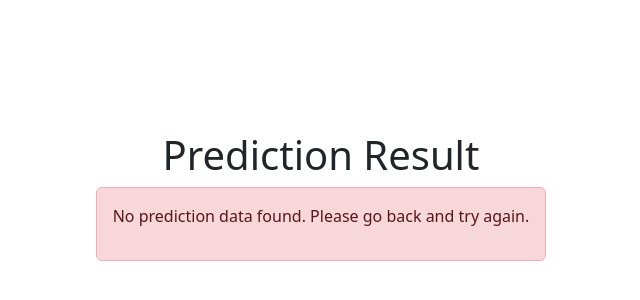
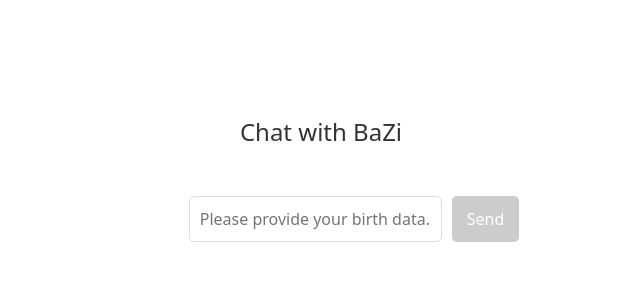
Before and after one commit to s92jca126/Fortune-Teller, a React (Vite) app in the folder client/: page /result in a window 1280 px wide. Shown: the part 220-520 px from the top of the page, without its empty margins (319-959 px from the left). Built offline with nearby package versions, Linux system fonts and the light colour scheme.

Commit message:
Create Conversion Display Component and styling

```diff
--- a/client/src/components/InputForm.jsx
+++ b/client/src/components/InputForm.jsx
@@ -23,8 +23,7 @@ function InputForm() {
     setLoading(true);
 
     // Extract fields from formData
-    const { dateOfBirth, timeOfBirth, placeOfBirth, gender, question } =
-      formData;
+    const { dateOfBirth, timeOfBirth, placeOfBirth, gender, question } = formData;
     console.log("formData:", formData);
 
     // Format the date and create the string
@@ -39,6 +38,9 @@ function InputForm() {
     const birthDataStr = `A ${gender} born on ${formattedDateTime}, in ${placeOfBirth}`;
 
     try {
+      // Save birthDataStr to localStorage for later use
+      localStorage.setItem("birthData", birthDataStr);
+
       // Send form data to backend
       const response = await axios.post("http://127.0.0.1:8080/submit", {
         birth_data: birthDataStr,
@@ -54,6 +56,7 @@ function InputForm() {
       setLoading(false);
     }
   };
+
 
   return (
     <>
--- /dev/null
+++ b/client/src/components/PredictionResult.css
@@ -0,0 +1,86 @@
+.chat-container {
+    display: flex;
+    flex-direction: column;
+    max-width: 80%;
+    margin: 20px auto;
+  }
+
+  .chat-header {
+    font-size: 1.5rem;
+    text-align: center;
+    margin-bottom: 20px;
+    color: #333;
+  }
+
+  .messages {
+    display: flex;
+    flex-direction: column;
+    gap: 10px;
+    max-height: 400px;
+    overflow-y: auto;
+    padding-bottom: 10px;
+  }
+
+  .message {
+    padding: 10px 15px;
+    border-radius: 20px;
+    max-width: 75%;
+    font-size: 1rem;
+    line-height: 1.5;
+    word-wrap: break-word;
+  }
+
+  .message.user {
+    background-color: #a3a3a3; /* Slightly lighter dark grey */
+    color: #fff; /* White text for contrast */
+    align-self: flex-end;
+    border-radius: 20px;
+    padding: 10px 15px;
+    max-width: 75%;
+    font-size: 1rem;
+    line-height: 1.5;
+    word-wrap: break-word;
+}
+
+.message.bot {
+    background-color: #ebebeb; /* Slightly lighter light grey */
+    color: #333; /* Darker text for readability */
+    align-self: flex-start;
+    border-radius: 20px;
+    padding: 10px 15px;
+    max-width: 75%;
+    font-size: 1rem;
+    line-height: 1.5;
+    word-wrap: break-word;
+}
+
+
+
+  .chat-form {
+    display: flex;
+    gap: 10px;
+    margin-top: 20px;
+  }
+
+  .chat-form input {
+    flex: 1;
+    padding: 10px;
+    border: 1px solid #ddd;
+    border-radius: 5px;
+    font-size: 1rem;
+  }
+
+  .chat-form button {
+    padding: 10px 15px;
+    border: none;
+    border-radius: 5px;
+    background-color: #007bff;
+    color: #fff;
+    cursor: pointer;
+    font-size: 1rem;
+  }
+
+  .chat-form button:disabled {
+    background-color: #ccc;
+    cursor: not-allowed;
+  }
--- a/client/src/components/PredictionResult.jsx
+++ b/client/src/components/PredictionResult.jsx
@@ -1,27 +1,131 @@
-import React from "react";
+import React, { useState, useEffect } from "react";
 import { useLocation } from "react-router-dom";
 import ReactMarkdown from "react-markdown";
 import rehypeHighlight from "rehype-highlight";
+import axios from "axios";
+import "./PredictionResult.css";
 
 function PredictionResult() {
   const location = useLocation();
-  const { prediction } = location.state || {};
+  const { prediction, birthDataStr } = location.state || {};
+
+  const [messages, setMessages] = useState(
+    prediction ? [{ text: prediction, sender: "bot" }] : []
+  );
+  const [inputText, setInputText] = useState("");
+  const [isLoading, setIsLoading] = useState(false);
+  const [localBirthData, setLocalBirthData] = useState(
+    birthDataStr || localStorage.getItem("birthData")
+  );
+
+  useEffect(() => {
+    if (!localBirthData) {
+      setMessages((prevMessages) => [
+        ...prevMessages,
+        { text: "Birth data is missing. Please provide your birth information.", sender: "bot" },
+      ]);
+    }
+  }, [localBirthData]);
+
+  // Load chat history from localStorage
+  useEffect(() => {
+    const storedMessages = localStorage.getItem("chatMessages");
+    if (storedMessages) {
+      setMessages(JSON.parse(storedMessages));
+    }
+  }, []);
+
+  // Save chat history to localStorage
+  useEffect(() => {
+    localStorage.setItem("chatMessages", JSON.stringify(messages));
+  }, [messages]);
+
+  const handleInputChange = (e) => {
+    setInputText(e.target.value);
+  };
+
+  const handleSendMessage = async (e) => {
+    e.preventDefault();
+    if (!inputText.trim()) return;
+
+    // Add user's message to chat
+    setMessages((prevMessages) => [
+      ...prevMessages,
+      { text: inputText, sender: "user" },
+    ]);
+    setInputText("");
+    setIsLoading(true);
+
+    try {
+      // Send the user's message to the backend
+      const response = await axios.post("http://127.0.0.1:8080/submit", {
+        birth_data: localBirthData,
+        question: inputText,
+      });
+
+      // Add bot's response to chat
+      const botResponse = response.data.prediction;
+      setMessages((prevMessages) => [
+        ...prevMessages,
+        { text: botResponse, sender: "bot" },
+      ]);
+    } catch (error) {
+      console.error("Failed to get a response:", error);
+      setMessages((prevMessages) => [
+        ...prevMessages,
+        { text: `Error: ${error.response?.data?.error || "Unknown error."}`, sender: "bot" },
+      ]);
+    } finally {
+      setIsLoading(false);
+    }
+  };
+
+  const handleBirthDataSubmit = (e) => {
+    e.preventDefault();
+    if (!inputText.trim()) return;
+
+    // Save birth data and clear input
+    setLocalBirthData(inputText);
+    localStorage.setItem("birthData", inputText);
+    setInputText("");
+
+    setMessages((prevMessages) => [
+      ...prevMessages,
+      { text: "Thank you! Your birth data has been updated. Ask me anything now!", sender: "bot" },
+    ]);
+  };
 
   return (
-    <div className="container mt-5">
-      <h1>Prediction Result</h1>
-      {prediction ? (
-        <div className="text-start">
-          {" "}
-          <ReactMarkdown rehypePlugins={[rehypeHighlight]}>
-            {prediction}
-          </ReactMarkdown>
-        </div>
-      ) : (
-        <div className="alert alert-danger">
-          <p>No prediction data found. Please go back and try again.</p>
-        </div>
-      )}
+    <div className="chat-container">
+      <h1 className="chat-header">Chat with BaZi</h1>
+      <div className="messages">
+        {messages.map((msg, index) => (
+          <div key={index} className={`message ${msg.sender} text-start`}>
+            <ReactMarkdown rehypePlugins={[rehypeHighlight]}>
+              {msg.text}
+            </ReactMarkdown>
+          </div>
+        ))}
+      </div>
+      <form
+        onSubmit={localBirthData ? handleSendMessage : handleBirthDataSubmit}
+        className="chat-form"
+      >
+        <input
+          type="text"
+          value={inputText}
+          onChange={handleInputChange}
+          placeholder={
+            localBirthData
+              ? "Ask BaZi a question..."
+              : "Please provide your birth data..."
+          }
+          disabled={isLoading}
+        />
+        <button type="submit" disabled={isLoading || !inputText.trim()}>
+          {isLoading ? "Loading..." : "Send"}
+        </button>
+      </form>
     </div>
   );
 }
```
